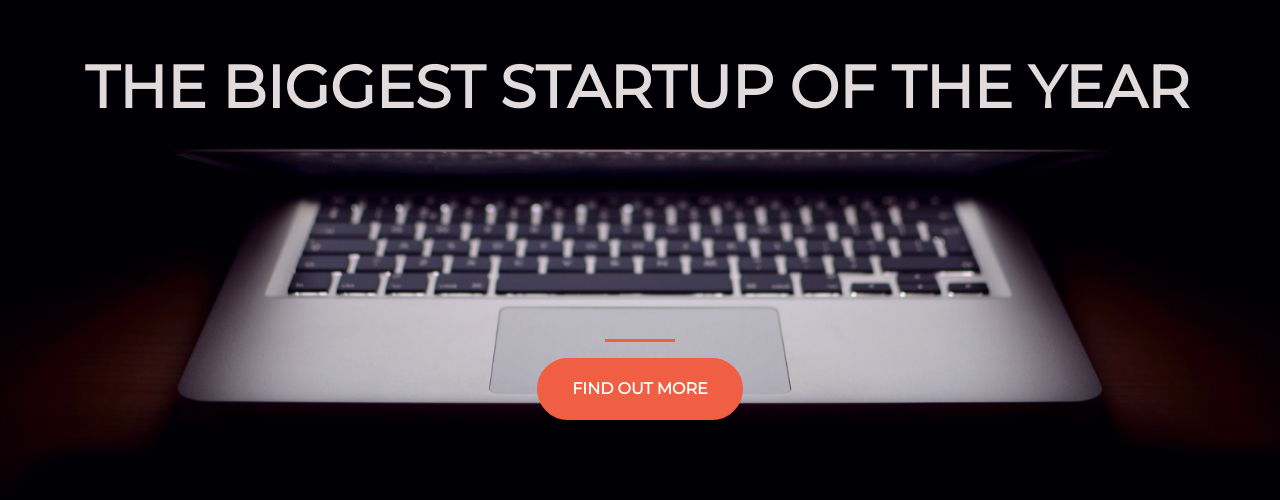
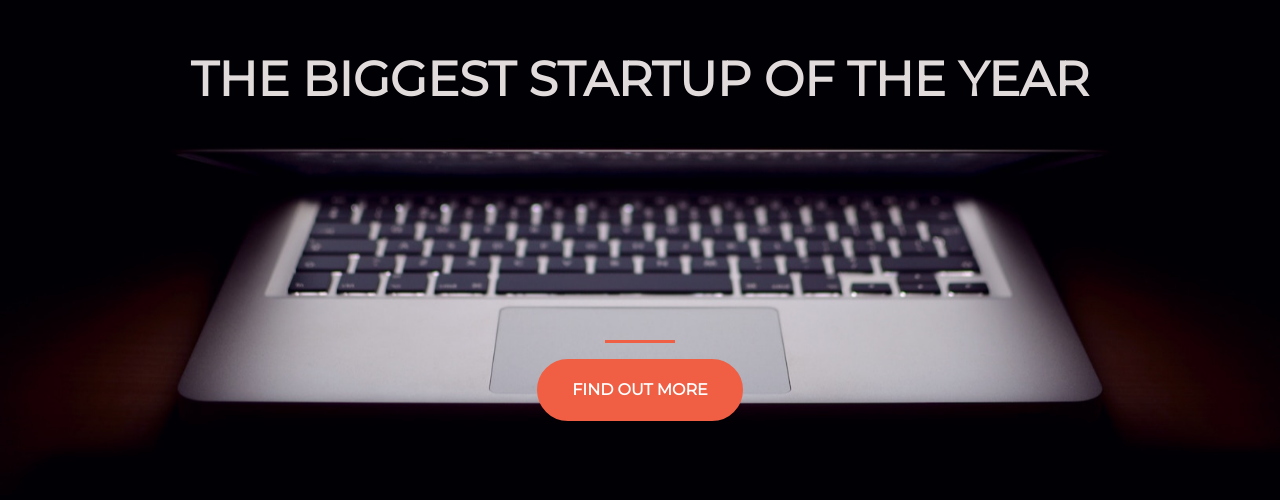
Before and after one commit to KaroL2705/karol2705.github.io, a plain HTML site: page index.html in a window 1280 px wide. Shown: the part 164-664 px from the top of the page. Drawn offline with nearby package versions, Linux system fonts and the light colour scheme.

Commit message:
uploading website

```diff
--- a/index.html
+++ b/index.html
@@ -18,7 +18,7 @@
   <body>
     <div class="container d-flex align-items-center h-100">
       <div class="row">
-        <header ckass="text-center col-12">
+        <header class="text-center col-12">
           <h1 class="text-uppercase col-12"><strong>The biggest startup of the year</strong></h1>
         </header>
         <div class="buffer col-12">
--- a/style.css
+++ b/style.css
@@ -11,9 +11,10 @@ html {
 }
 
 h1 {
-  font-size:59px;
+  font-size: 3rem;
   color: #e2dbdb;
-  text-align: center;
+
+
 }
 
 .btn {
@@ -45,5 +46,5 @@ hr {
 }
 
 .buffer {
-  height: 12rem;
+  height: 13rem;
 }
```
